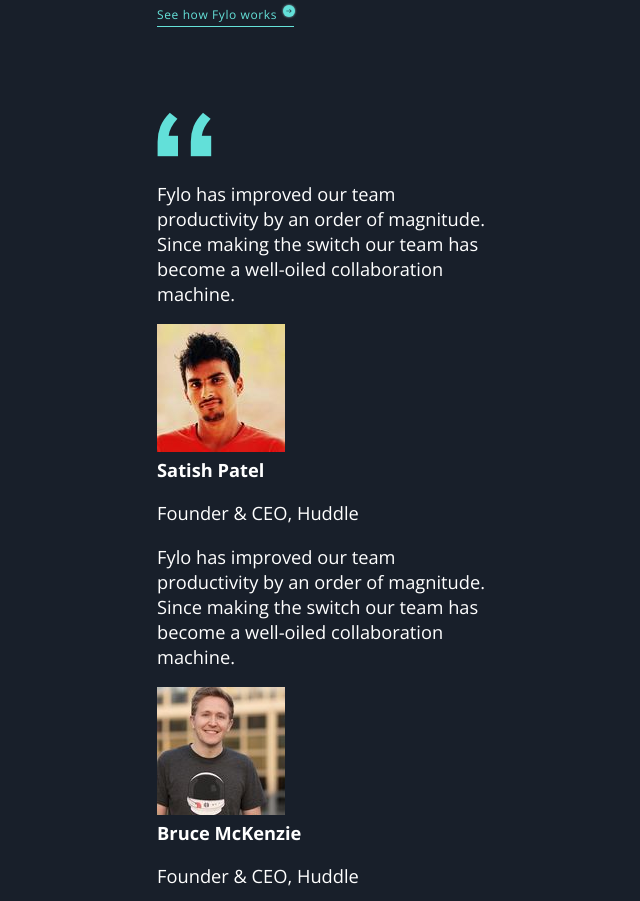
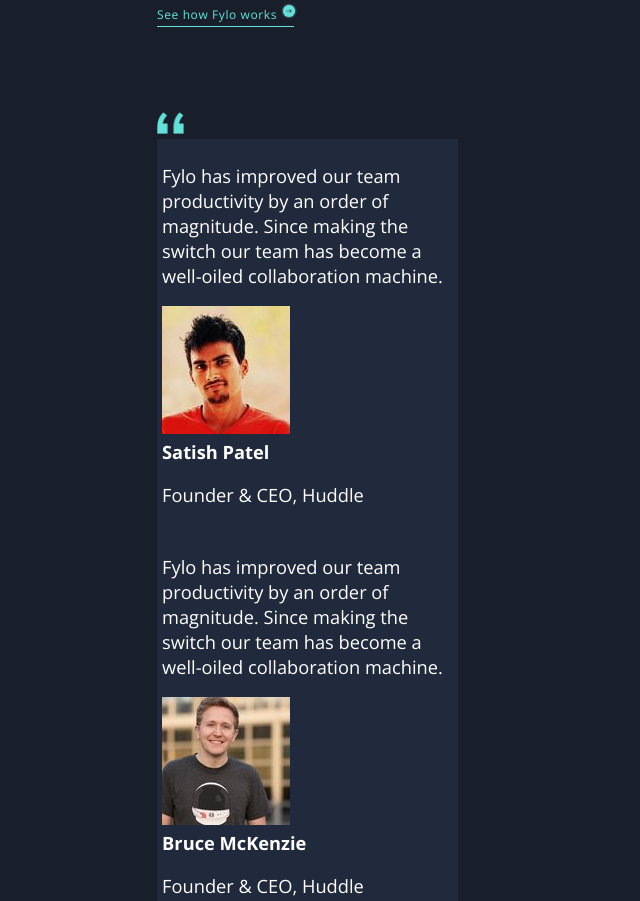
Before and after one commit to hannah-saurusrex/fylo-dark-theme-landing-page, a website: page app/index.html in a window 1280 px wide. Shown: the part 2674-3575 px from the top of the page, without its empty margins (316-956 px from the left). Drawn offline with nearby package versions, Linux system fonts and the light colour scheme.

Commit message:
added testimonial module and quote and box styling

```diff
--- /dev/null
+++ b/app/assets/styles/modules/_testimonials.css
@@ -0,0 +1,9 @@
+.content--testimonials__quote-icon img {
+    width: 8%;
+}
+
+.content--testimonials__testimonial {
+    background-color: var(--testimonials);
+    width: 90%;
+    padding: 5px;
+}
--- a/app/assets/styles/styles.css
+++ b/app/assets/styles/styles.css
@@ -6,3 +6,4 @@
 @import "./modules/_image.css";
 @import "./modules/_hero.css";
 @import "./modules/_content.css";
+@import "./modules/_testimonials.css";
--- a/app/temp/styles/styles.css
+++ b/app/temp/styles/styles.css
@@ -6,3 +6,4 @@
 @import url(./modules/_image.css);
 @import url(./modules/_hero.css);
 @import url(./modules/_content.css);
+@import url(./modules/_testimonials.css);
```
